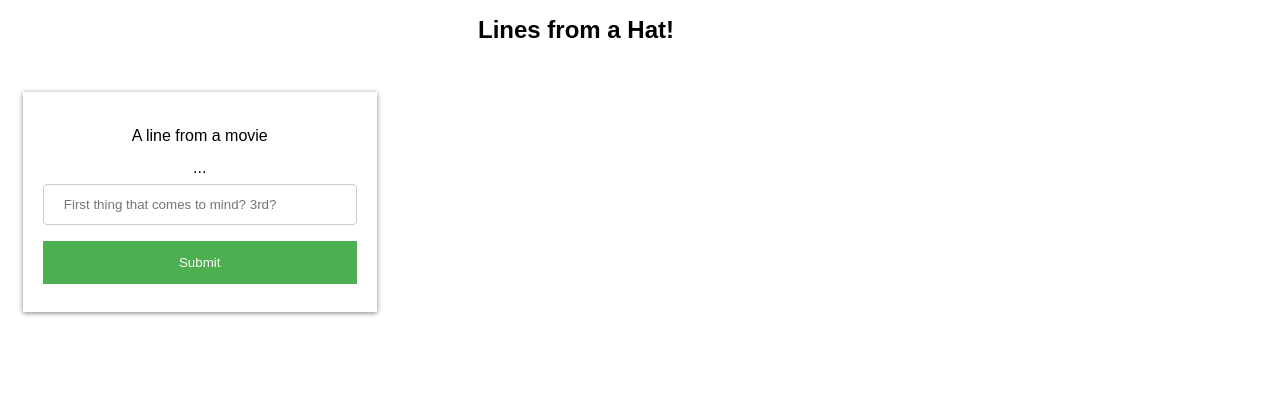
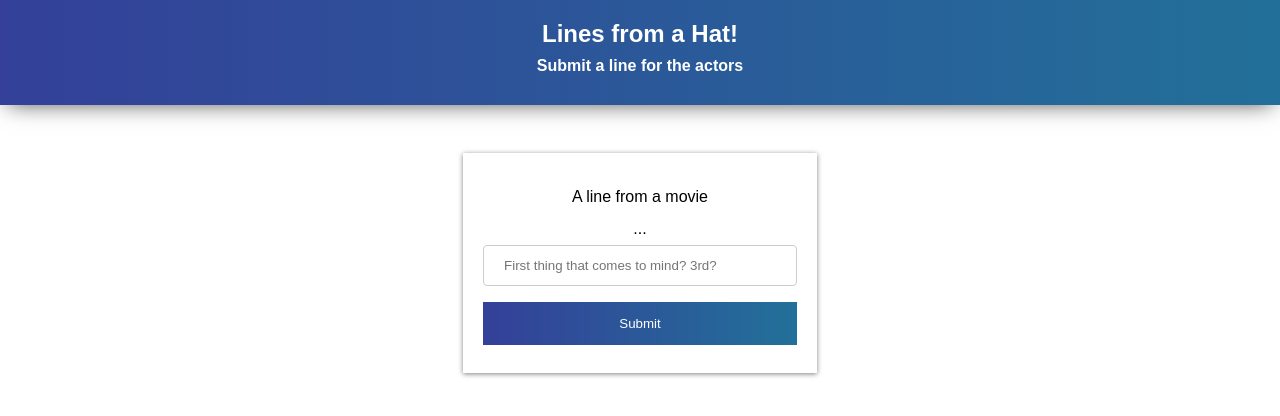
Before and after one commit to katherineahern/improv_tech, a React (Create React App) app in the folder musical_accompaniment/my-app/: page /lineHat in a window 1280 px wide. Shown: the top 416 px of the page. Built offline with nearby package versions, Linux system fonts and the light colour scheme.

Commit message:
updated css for home and line submit pages

```diff
--- a/musical_accompaniment/my-app/src/App.css
+++ b/musical_accompaniment/my-app/src/App.css
@@ -1,3 +1,12 @@
+:root {
+    --none:#dfdfdf;
+    --lounge1:#99ccff;
+    --funk1:#c2c2a3;
+    --latin1:#ffcc99;
+    --headleft:#344099;
+    --headright:#227099;
+}
+
 .App {
   text-align: center;
 }
@@ -8,9 +17,19 @@
 }
 
 .App-header {
-  background-color: #222;
+  background: linear-gradient(to right, var(--headleft), var(--headright));
   height: 150px;
   padding: 20px;
+  color: white;
+}
+
+.App-cover  {
+  background: radial-gradient(var(--headright), var(--headleft));
+  width: 100%;
+  height: 100%;
+  position: absolute; top: 0; left: 0;
+}
+.App-cover h1 {
   color: white;
 }
 
@@ -22,6 +41,30 @@
   font-size: large;
 }
 
+body {
+  width: 100%;
+}
+
+.col-3, .col-6, .col-9, .col-12 {
+   float: left;
+    padding: 15px;
+  //border: 1px solid red;
+    box-sizing: border-box;
+}
+.col-3 {width: 25%;}
+.col-6 {width: 50%;}
+.col-9 {width: 75%;}
+.col-12 {width: 100%;}
+
+.button {
+  background: #fff;
+  text-decoration: none;
+  padding: 12px 20px 12px 20px;
+  border-shadow: #000 0px 2px 4px inset;
+  width: 100%;
+  margin:inherit;
+}
+
 @keyframes App-logo-spin {
   from { transform: rotate(0deg); }
   to { transform: rotate(360deg); }
--- a/musical_accompaniment/my-app/src/App.js
+++ b/musical_accompaniment/my-app/src/App.js
@@ -9,11 +9,32 @@ class App extends Component {
   }
   render() {
     return (
-      <div>
-        <h1>Home!</h1>
-        <p><a href="music">Single player musical accompaniment</a></p>
-        <p><a href="LineHat">Post line</a></p>
-        <p><a href="GetLine">Get line</a></p>
+      <div className="App-cover">
+        <h4>Improvisational Technology presents...</h4>
+        <h1>A fistful of apps!</h1>
+
+        <div class="col-6">
+            <div class="tile">
+            <h3>Project 3</h3>
+        <p><a href="music" class = "button" >Single player musical accompaniment</a></p>
+
+            </div>
+          </div>
+        <div class="col-6">
+            <div class="tile">
+            <h3>Project 4</h3>
+            <p><a href="LineHat" class = "button" >Post line</a></p>
+
+        </div>
+          </div>
+          <div class="col-6">
+            <div class="tile">
+            <h3>Project 1</h3>
+            <p><a href="GetLine" class = "button" >Get line</a></p>
+
+        </div>
+          </div>
+
       </div>
     );
   }
--- a/musical_accompaniment/my-app/src/GetLine.js
+++ b/musical_accompaniment/my-app/src/GetLine.js
@@ -24,14 +24,19 @@ class GetLine extends Component {
 
   render() {
     return (
+			<div>
+			<div class ="header">
+			  <h1>Actor</h1>
+			</div>
       <div>
-        <h1>All lines</h1>
+        <h2>All lines</h2>
         <ul>
           {this.state.lines.map(line =>
             <li key={line.id}>{line.line}</li>
           )}
         </ul>
       </div>
+			</div>
     );
   }
 }
--- a/musical_accompaniment/my-app/src/LineHat.js
+++ b/musical_accompaniment/my-app/src/LineHat.js
@@ -62,11 +62,13 @@ class LineHat extends Component {
   	render() {
     	return (
         <div className="App">
-          <header className="hat-header">
+          <header className="header hat">
             <h1 className="App-title">Lines from a Hat!</h1>
+						<h4>Submit a line for the actors</h4>
           </header>
+				<div className="header-spacer"></div>
         <div class ="row">
-          <div class ="linehat">
+          <div class ="tile">
           <p id="demo">{this.promptList[this.lc]}</p>
            <form onSubmit={this.handleSubmit}>
              <label for="audGetInput" id= "audPrompt">...</label>
--- a/musical_accompaniment/my-app/src/MusicalAccompaniment.js
+++ b/musical_accompaniment/my-app/src/MusicalAccompaniment.js
@@ -20,6 +20,7 @@ class MusicalAccompaniment extends Component {
 
   render() {
     return (
+//      <div className="header"><h1>I need to put a header here, but it makes compile failure on next line</h1></div>
       <div className={ this.state.palette } >
         <div className="table">
           <div className="row">
--- a/musical_accompaniment/my-app/src/index.css
+++ b/musical_accompaniment/my-app/src/index.css
@@ -5,17 +5,10 @@ color scheme ideas (supercedes current scheme):
 
 */
 
-:root {
-    --none:#dfdfdf;
-    --lounge1:#99ccff;
-    --funk1:#c2c2a3;
-    --latin1:#ffcc99;
-}
-
 body {
 
   margin: auto;
-  width: 90%;
+  width: 100%;
   font-family: sans-serif;
   text-align:center;
   align: middle;
@@ -64,7 +57,7 @@ body {
   background-color: rgba(255,255,255,.4);
   box-sizing: border-box;
   box-shadow: grey 0px 1px 5px;
-  border:1px solid  #333;
+  /*border:1px solid  #333;*/
   display: flex;
   flex-direction: column;
   width: 47%;
@@ -75,4 +68,5 @@ body {
 
 .col audio {
   width: 100%;
+  visibility: hidden;
 }
--- a/musical_accompaniment/my-app/src/linehat.css
+++ b/musical_accompaniment/my-app/src/linehat.css
@@ -2,12 +2,34 @@ body {
   margin: 0;
   padding: 0;
   font-family: sans-serif;
+  width: 100%;
 }
+
+header {
+  position:fixed;
+  top:0px;
+  min-height: 50px;
+  background: linear-gradient(to right, var(--headleft), var(--headright));
+  width:100%;
+  z-index: 99;
+  padding: 12px 0px 12px 0px;
+  box-shadow: 0px 6px 22px -8px rgba(0,0,0,0.75);
+}
+.header-spacer{
+  height: 120px;
+}
+
+header h1, header h4 {
+  color: white;
+  line-height: 11px;
+}
+
 .row{
   display: flex;
   align-items: center;
+  justify-content: center;
 }
-.linehat {
+.tile {
     background-color: #fff;
     box-shadow: grey 0px 1px 5px;
     padding: 20px;
@@ -28,7 +50,7 @@ body {
 
 input[type=submit] {
     width: 100%;
-    background-color: #4CAF50;
+    background: linear-gradient(to right, var(--headleft), var(--headright));
     color: white;
     padding: 14px 20px;
     margin: 8px 0;
```
Also changed, not shown: 10 other files (tests, documents, lock files or other folders).
